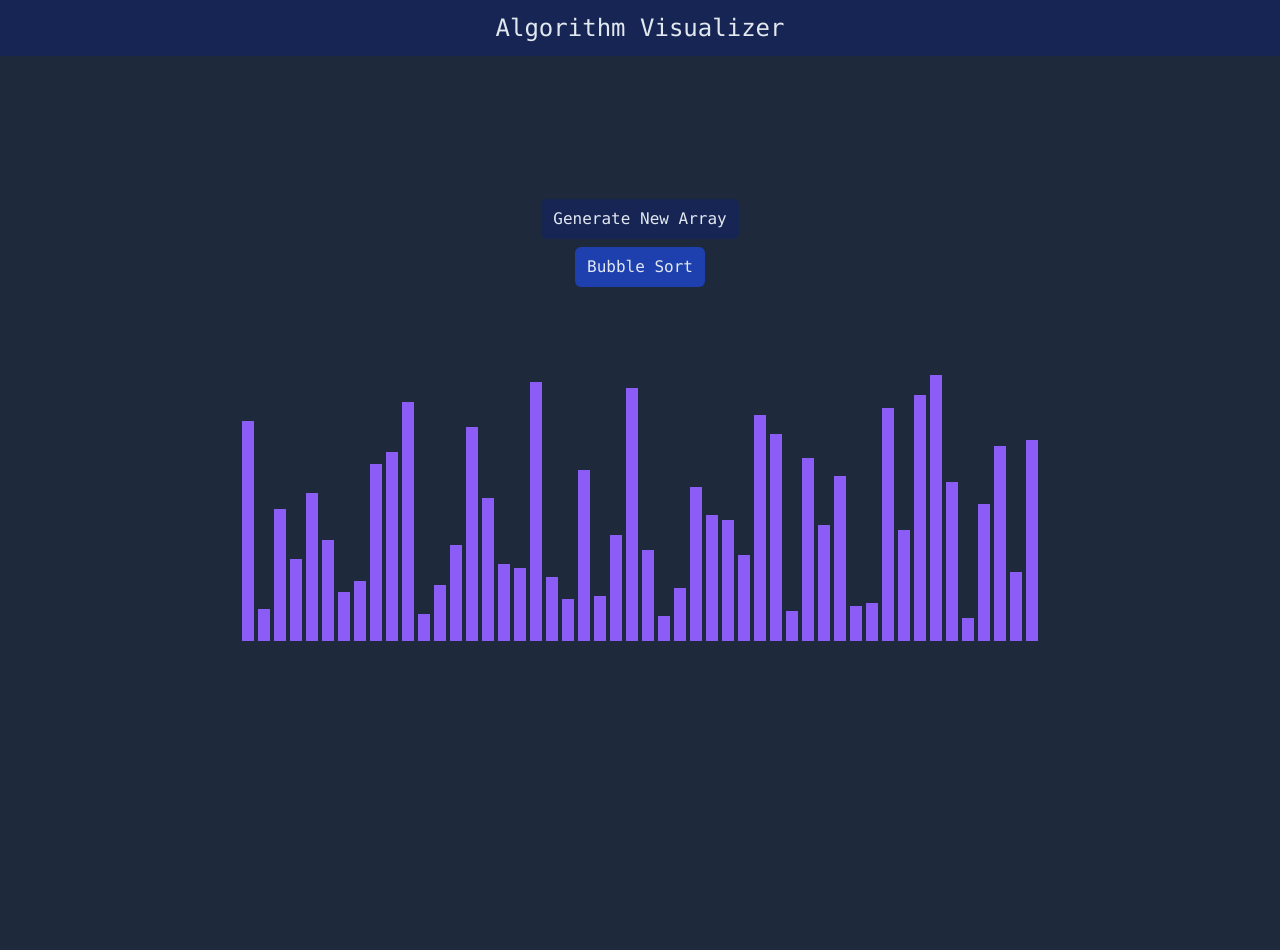
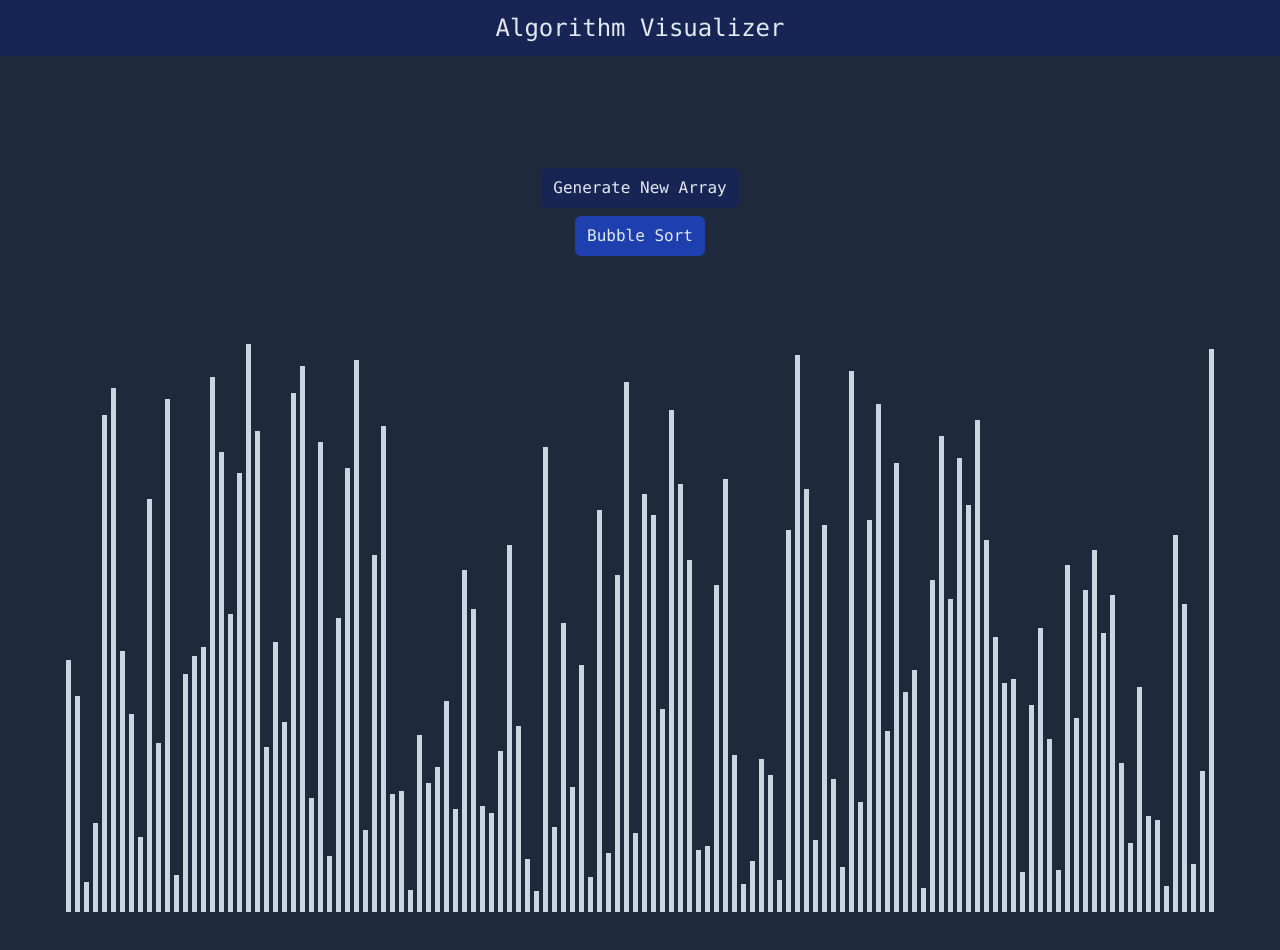
Before and after one commit to khalidmahamud/algorithm_visualizer, a React (Create React App) app: page / in a window 1280 px wide. Shown: the top 950 px of the page. Before the commit the page ends 820 px from the top, so only its background shows below. Built offline with nearby package versions, Linux system fonts and the light colour scheme.

Commit message:
improved visualization of inPositon bars

```diff
--- a/src/App.js
+++ b/src/App.js
@@ -1,13 +1,19 @@
-import { useState } from "react";
+import { useEffect, useState } from "react";
 import { Header } from "./components/Header";
 import { BubbleSort } from "./components/BubbleSort";
 
 
 function App() {
-  const [data, setData] = useState([43,5,28,18,31,22,10,13,36,38,46,3,12,21,42,30,17,16,49,14,8,35,9,23,48,20,2,11,32,27,26,19,44,41,4,37,25,34,6,7,45,24,47,50,33,1,29,39,15,40]);
+  const [data, setData] = useState([]);
+
+  const n = Math.round((window.innerWidth) / 10);
+
+  useEffect(() => {
+    generateArray();
+  }, []);
 
 
-  const generateArray = (n) => {
+  const generateArray = () => {
     if (n <= 0) {
       return [];
     }
--- a/src/components/Bar.js
+++ b/src/components/Bar.js
@@ -1,11 +1,11 @@
-export const Bar = ({ width, height, isSwapping, isSorted }) => {
-    const barHeight = (height + 1) ** 1.4 + 20;
+export const Bar = ({ height, isSwapping, isSorted, isInPosition }) => {
+    const barHeight = (height ** 1.3) + 20;
 
-    const barColor = isSorted ? 'lightGreen' : isSwapping ? 'red' : '';
+    const barColor = isSorted ? 'lightGreen' : isInPosition ? 'mediumPurple' : isSwapping ? 'red' : '';
 
     return (
         <div className="flex flex-col gap-5 w-auto h-auto">
-            <div className="bg-violet-500" style={{backgroundColor: `${barColor}`, width: `${width}px`, height: `${barHeight}px`}}></div>
+            <div className="bg-slate-300" style={{backgroundColor: `${barColor}`, width: '5px', height: `${barHeight}px`}}></div>
         </div>
     );
 };
--- a/src/components/BubbleSort.js
+++ b/src/components/BubbleSort.js
@@ -5,9 +5,15 @@ export const BubbleSort = ({ data, generateArray }) => {
     const [sortedData, setSortedData] = useState([...data]);
     const [currIdx1, setCurrIdx1] = useState(-1);
     const [currIdx2, setCurrIdx2] = useState(-1);
+    const [lastSorted, setLastSorted] = useState(Number.MAX_SAFE_INTEGER);
 
-    const calculatedWidth = Math.round(((window.innerWidth * 1 / 2) - 50) / data.length);
-    const width = calculatedWidth < 35 ? calculatedWidth : 35;
+    useEffect(() => {
+        setSortedData([...data]);
+        setCurrIdx1(-1);
+        setCurrIdx2(-2);
+        setLastSorted(Number.MAX_SAFE_INTEGER);
+    }, [generateArray]);
+
 
     const bubbleSort = async () => {
         const newHeights = [...sortedData];
@@ -23,9 +29,10 @@ export const BubbleSort = ({ data, generateArray }) => {
                     setSortedData([...newHeights]);
 
                     swap = true;
-                    await new Promise(resolve => setTimeout(resolve, 20));
+                    await new Promise(resolve => setTimeout(resolve, 10));
                 }
             }
+
 
             setCurrIdx1(null);
             setCurrIdx2(null);
@@ -33,19 +40,16 @@ export const BubbleSort = ({ data, generateArray }) => {
             if (!swap) {
                 break;
             }
+
+            setLastSorted(newHeights[newHeights.length - i - 1]);
         }
     };
 
-    useEffect(() => {
-        setSortedData([...data]);
-        setCurrIdx1(-1);
-        setCurrIdx2(-2);
-    }, [generateArray]);
 
     return (
-        <main className='p-5'>
+        <main className='p-5 mt-16'>
             <div className="h-[100vh] flex flex-col items-center justify-center gap-2">
-                <button onClick={() => generateArray(50)} className="bg-blue-950 px-3 py-2 rounded-md text-slate-200 font-mono">
+                <button onClick={() => generateArray()} className="bg-blue-950 px-3 py-2 rounded-md text-slate-200 font-mono">
                     Generate New Array
                 </button>
                 <div className="mb-20">
@@ -59,10 +63,10 @@ export const BubbleSort = ({ data, generateArray }) => {
                         {sortedData.map((height, index) => (
                             <Bar
                                 key={index}
-                                width={width}
                                 height={height}
                                 isSwapping={currIdx1 === index || currIdx2 === index}
-                                isSorted={currIdx1 === null || currIdx2 === null}
+                                isSorted={currIdx1 === null || currIdx1 === null}
+                                isInPosition={height >= lastSorted}
                             />
                         ))}
                     </div>
--- a/src/components/Header.js
+++ b/src/components/Header.js
@@ -1,7 +1,7 @@
 export const Header = () => {
     return (
         <header>
-            <div className="h-14 w-full fixed bg-blue-950 flex items-center justify-center">
+            <div className="h-14 w-full bg-blue-950 flex items-center justify-center">
                 <h1 className="text-slate-200 text-2xl font-mono">Algorithm Visualizer</h1>
             </div>
         </header>
--- a/src/index.css
+++ b/src/index.css
@@ -7,9 +7,9 @@ body {
 }
 
 .App {
-    @apply h-[100vh] flex flex-col
+    @apply flex flex-col
 }
 
 main {
-    @apply max-w-4xl mx-auto h-[100vh]
+    @apply max-w-4xl mx-auto
 }
```
